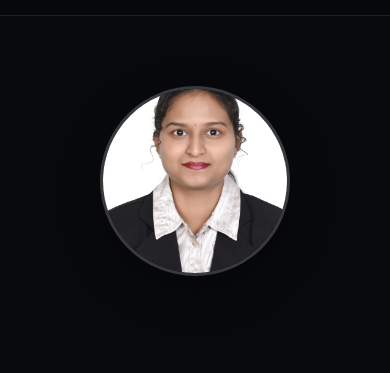
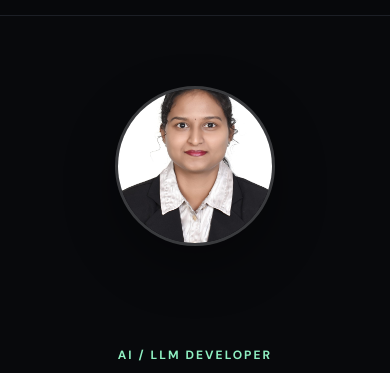
Before and after one commit to Sasikala29/sasikala29.github.io, a plain HTML site: page index.html in a window 390 px wide. Shown: the part 82-455 px from the top of the page. Drawn offline with Linux system fonts and the light colour scheme.

Commit message:
Update profile photo layout

```diff
--- a/style.css
+++ b/style.css
@@ -721,3 +721,72 @@ footer {
     border: 3px solid rgba(255, 255, 255, 0.2);
     box-shadow: 0 15px 40px rgba(0, 0, 0, 0.25);
 }
+/* ================= PROFILE PHOTO ================= */
+
+.profile-photo-container {
+    display: flex;
+    justify-content: center;
+    align-items: center;
+    margin-bottom: 25px;
+}
+
+.profile-photo {
+    width: 190px;
+    height: 190px;
+    object-fit: cover;
+    border-radius: 50%;
+    display: block;
+
+    border: 3px solid rgba(255, 255, 255, 0.2);
+
+    box-shadow:
+        0 20px 50px rgba(0, 0, 0, 0.35);
+
+    transition: transform 0.3s ease,
+                box-shadow 0.3s ease;
+}
+
+.profile-photo:hover {
+    transform: translateY(-5px);
+
+    box-shadow:
+        0 25px 60px rgba(0, 0, 0, 0.45);
+}
+
+
+/* ================= HERO PHOTO LAYOUT ================= */
+
+.hero-container {
+    align-items: center;
+}
+
+.profile-photo-container {
+    flex-shrink: 0;
+}
+
+
+/* ================= MOBILE ================= */
+
+@media (max-width: 900px) {
+
+    .hero-container {
+        flex-direction: column;
+        text-align: center;
+    }
+
+    .profile-photo-container {
+        order: -1;
+        margin-bottom: 30px;
+    }
+
+    .profile-photo {
+        width: 160px;
+        height: 160px;
+    }
+
+    .hero-buttons {
+        justify-content: center;
+        flex-wrap: wrap;
+    }
+
+}
```
